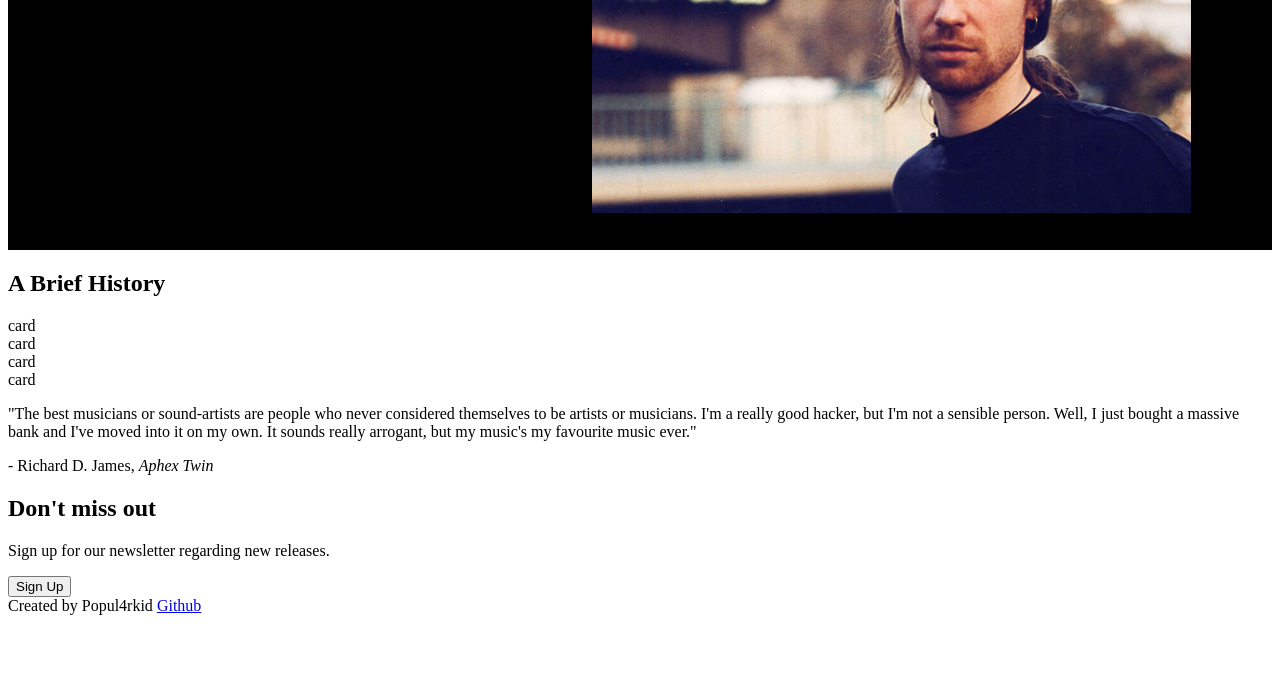
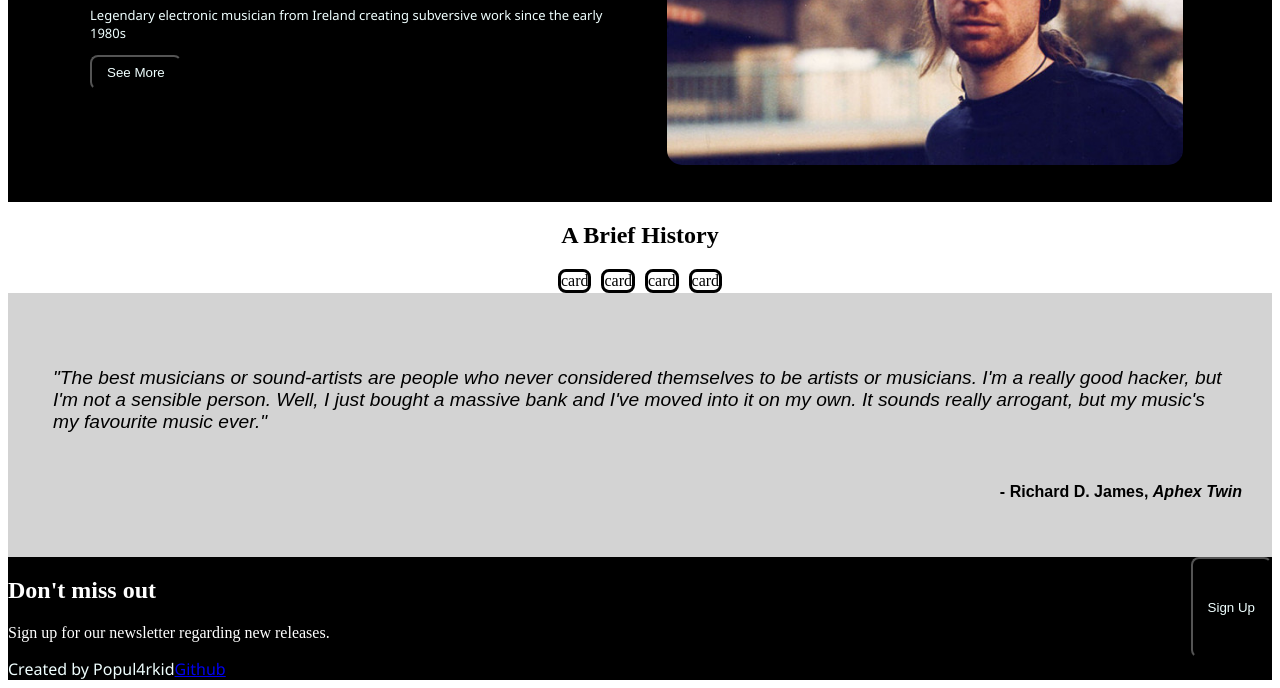
Before and after one commit to popul4rkid/landing-page, a plain HTML site: page index.html in a window 1280 px wide. Shown: the part 230-918 px from the top of the page. Before the commit the page ends 853 px from the top, so only its background shows below. Drawn offline with Linux system fonts and the light colour scheme.

```diff
--- a/index.html
+++ b/index.html
@@ -16,27 +16,32 @@
     </div>
 
     <div class="about">
-       <div class="Bio">
+       <div class="bio">
          <h1>Richard D. James</h1>
          <p class="bio-text">Legendary electronic musician from Ireland creating subversive work since the early 1980s </p>
+         <button>See More</button>
        </div>
-        <div><img src="./images/richard.jpeg" alt="Richard"></div>
+        <div><img class="richard" src="./images/richard.jpeg" alt="Richard"></div>
     </div>
 
-    <div>
+    <div class="history">
         <h2>A Brief History</h2>
-        <div>card</div>
-        <div>card</div>
-        <div>card</div>
-        <div>card</div>
+      <div class="cards">
+        <div class="card">card</div>
+        <div class="card">card</div>
+        <div class="card">card</div>
+        <div class="card">card</div>
+      </div>
     </div>
     <div class="quotation">
-        <p>"The best musicians or sound-artists are people who never considered themselves to be artists or musicians. I'm a really good hacker, but I'm not a sensible person. Well, I just bought a massive bank and I've moved into it on my own. It sounds really arrogant, but my music's my favourite music ever."</p>
-        <p>- Richard D. James, <em>Aphex Twin</em></p>
+        <p class="quote">"The best musicians or sound-artists are people who never considered themselves to be artists or musicians. I'm a really good hacker, but I'm not a sensible person. Well, I just bought a massive bank and I've moved into it on my own. It sounds really arrogant, but my music's my favourite music ever."</p>
+        <p><strong>- Richard D. James, <em>Aphex Twin</em></strong></p>
     </div>
     <div class="newsletter">
+      <div>
         <h2>Don't miss out</h2>
         <p>Sign up for our newsletter regarding new releases.</p>
+      </div>
         <button>Sign Up</button>
     </div>
 
--- a/style.css
+++ b/style.css
@@ -1,4 +1,4 @@
-.header {
+.header, .footer {
     display: flex;
     background-color: black;
     font-family: 'Segoe UI', Tahoma, Geneva, Verdana, sans-serif;
@@ -31,9 +31,65 @@
 }
 
 .bio{
+    padding: 50px;
+}
 
+.richard{
+    height: auto;
+    width: 90%;
+    border-radius: 15px;
 }
 
 .bio-text{
     font-size: small;
 }
+
+.history{
+    display:flex;
+    flex-direction: column;
+    align-items: center;
+    justify-content:space-between;
+}
+
+.cards{
+    display:flex;
+    flex-wrap:wrap;
+    gap: 10px;
+}
+
+.card{
+    border-style:solid;
+    border-radius: 8px;
+}
+
+
+.quotation{
+    font-family: Arial, Helvetica, sans-serif;
+    background-color: lightgrey;
+    display:flex;
+    flex-direction: column;
+    align-items:flex-end;
+    padding: 40px 30px;
+    flex-wrap:wrap;
+
+}
+
+.quote{
+    font-style: italic;
+    font-size: larger;
+    padding: 15px;
+}
+
+.newsletter{
+    color: white;
+    background-color: black;
+    display:flex;
+    justify-content: space-between;
+}
+
+button{
+ border-radius: 8px;
+ padding: 8px 15px;
+ background-color: transparent;
+ color:azure;
+}
```
